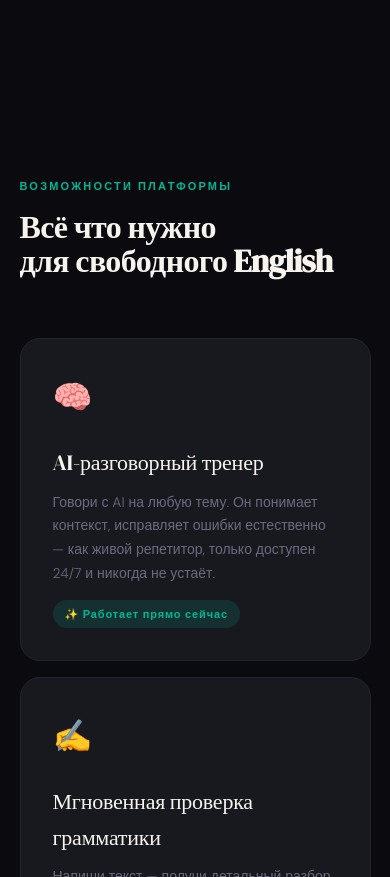
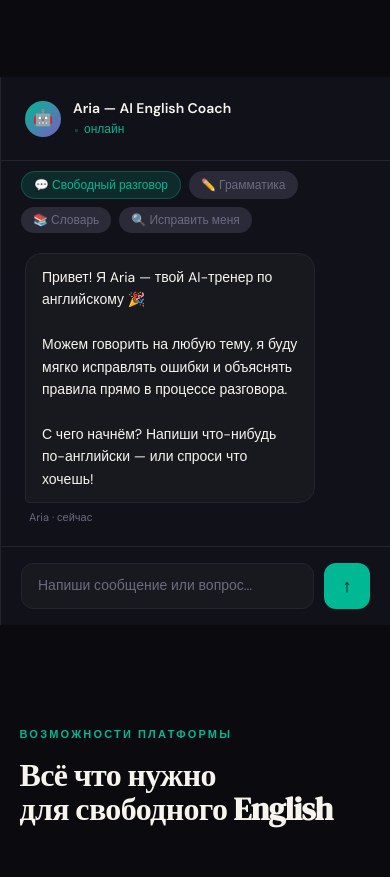
Before and after one commit to Azizbek2542/Fluent, a website: page index.html in a window 390 px wide. Shown: the part 911-1788 px from the top of the page. Drawn offline with Linux system fonts and the light colour scheme.

Commit message:
Update index.html

```diff
--- a/index.html
+++ b/index.html
@@ -151,7 +151,7 @@
 @keyframes msg-in{from{opacity:0;transform:translateY(8px)}to{opacity:1;transform:none}}
 .msg-ai{align-self:flex-start}
 .msg-user{align-self:flex-end}
-.msg-bubble{padding:12px 16px;border-radius:16px;font-size:14px;line-height:1.6;font-weight:400}
+.msg-bubble{padding:12px 16px;border-radius:16px;font-size:14px;line-height:1.6;font-weight:400;white-space: normal;overflow-wrap: break-word;word-wrap: break-word;}
 .msg-ai .msg-bubble{background:var(--card);border:1px solid var(--border);color:var(--ivory);border-bottom-left-radius:4px}
 .msg-user .msg-bubble{background:var(--jade);color:var(--ink);font-weight:500;border-bottom-right-radius:4px}
 .msg-meta{font-size:11px;color:var(--muted);margin-top:5px;padding:0 4px}
@@ -399,7 +399,6 @@
 /* ── MOBILE ── */
 @media(max-width:900px){
   .hero{grid-template-columns:1fr}
-  .hero-right{display:none}
   .bento{grid-template-columns:1fr 1fr}
   .bc-1,.bc-2,.bc-3,.bc-4,.bc-5,.bc-6{grid-column:span 2}
   .pricing-grid{grid-template-columns:1fr}
```
